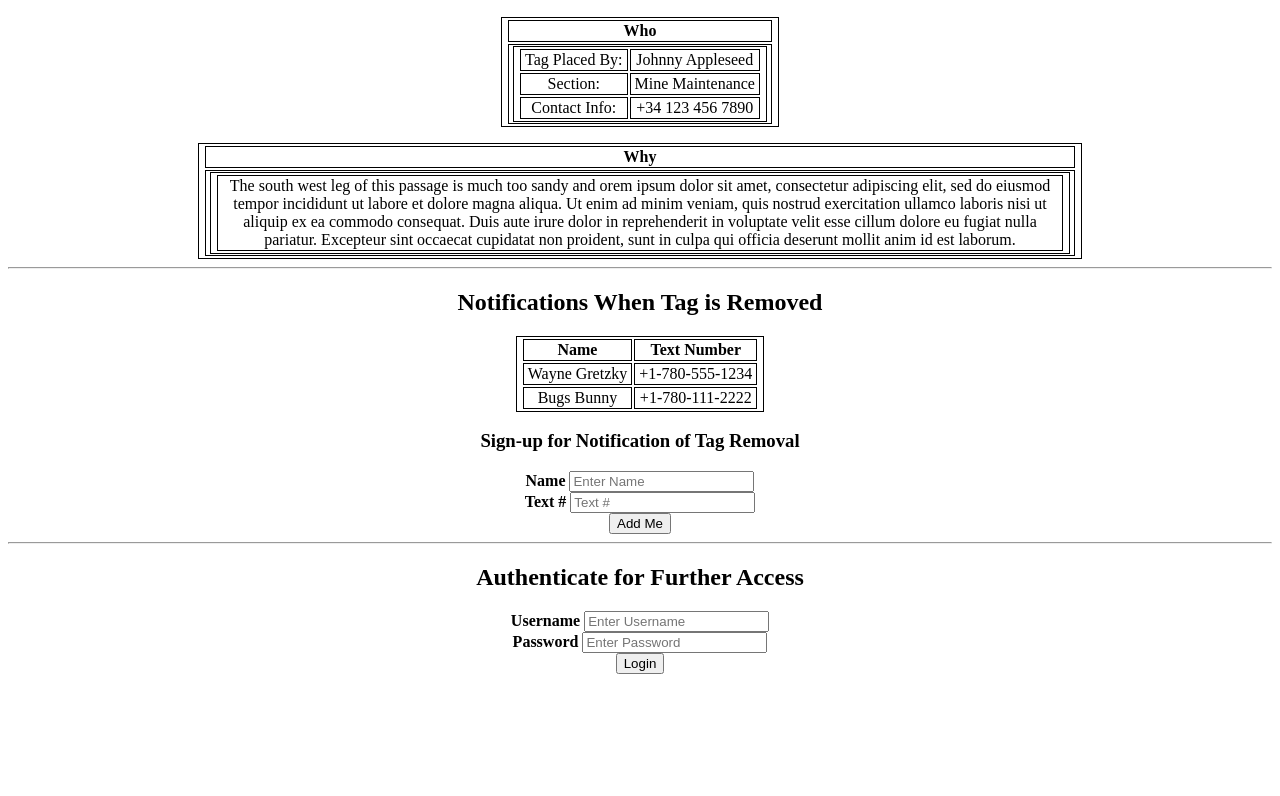
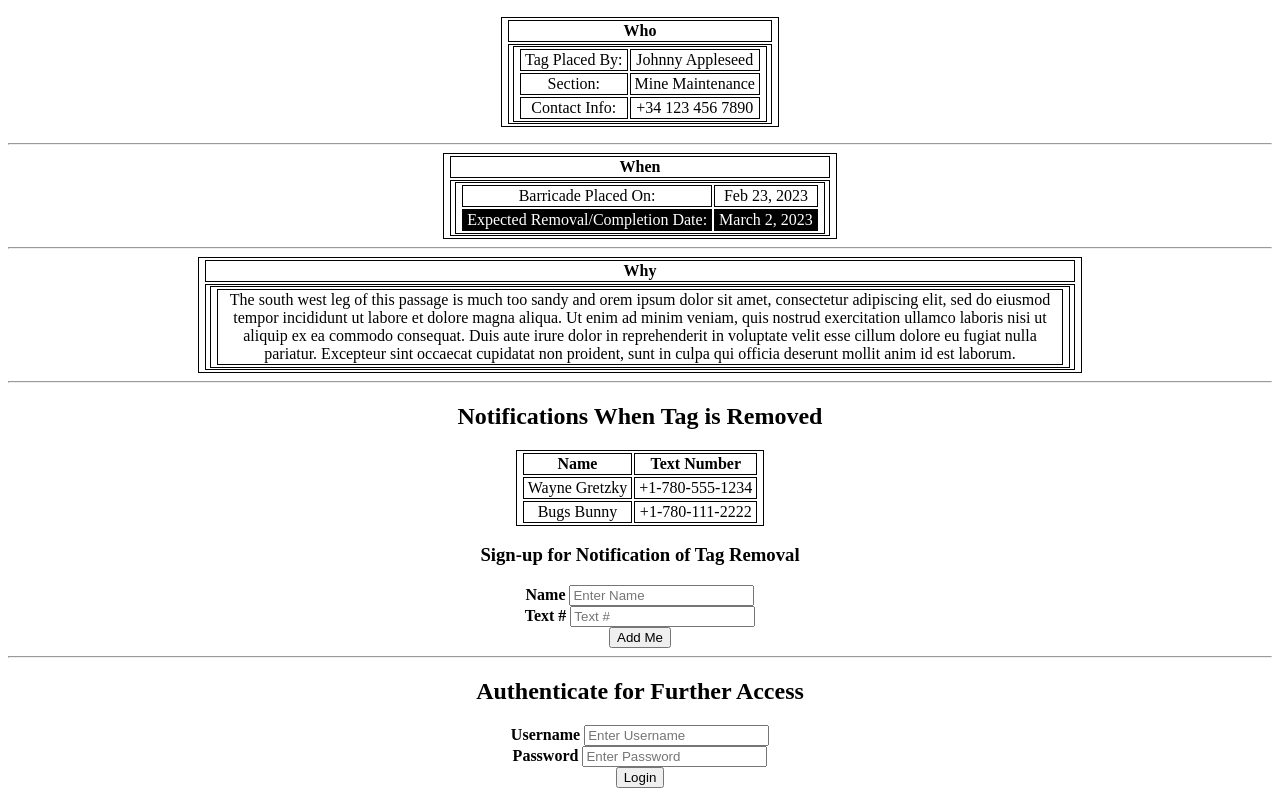
Before and after one commit to indydog125/ArcFlashTest, a plain HTML site: page barracade1.html in a window 1280 px wide. Shown: the part 110-906 px from the top of the page. Before the commit the page ends 800 px from the top, so only its background shows below. Drawn offline with Linux system fonts and the light colour scheme.

Commit message:
updated barricade file

```diff
--- a/barracade1.html
+++ b/barracade1.html
@@ -1,4 +1,3 @@
-
 <!DOCTYPE html>
 <html>
 <head>
@@ -48,6 +47,30 @@ p, h1, h2, h3, div {
   </tr>
 </table>
 </p>
+<hr class="solid">
+ <table  class="center">
+  <tr>
+    <th colspan="2">When</th>
+
+  </tr>
+  <tr>
+    <td>
+        <table>
+                <tr>
+                <td>Barricade Placed On:</td>
+                <td>Feb 23, 2023</td>
+            </tr>
+            <tr>
+                <td style="background-color:Black; color:White">Expected Removal/Completion Date:</td>
+                <td style="background-color:Black; color:White">March 2, 2023</sup></td>
+            </tr>
+        </table>
+    </td>
+  </tr>
+</table>
+
+<hr class="solid">
+
 <table  class="center" style="width:70%">
         <tr>
                 <th colspan="2">Why</th>
@@ -82,7 +105,6 @@ p, h1, h2, h3, div {
 </table>
 <h3>Sign-up for Notification of Tag Removal</h3>
 <form action="/page1_action.html" >
-
   <div class="container">
     <label for="tname"><b>Name</b></label>
     <input type="text" placeholder="Enter Name" name="tag-name" >
```
